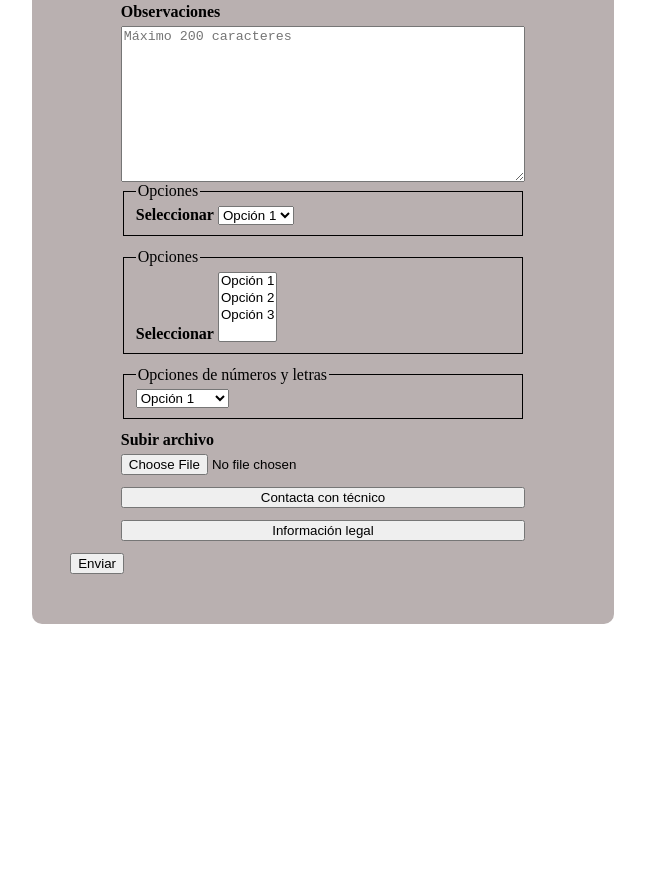
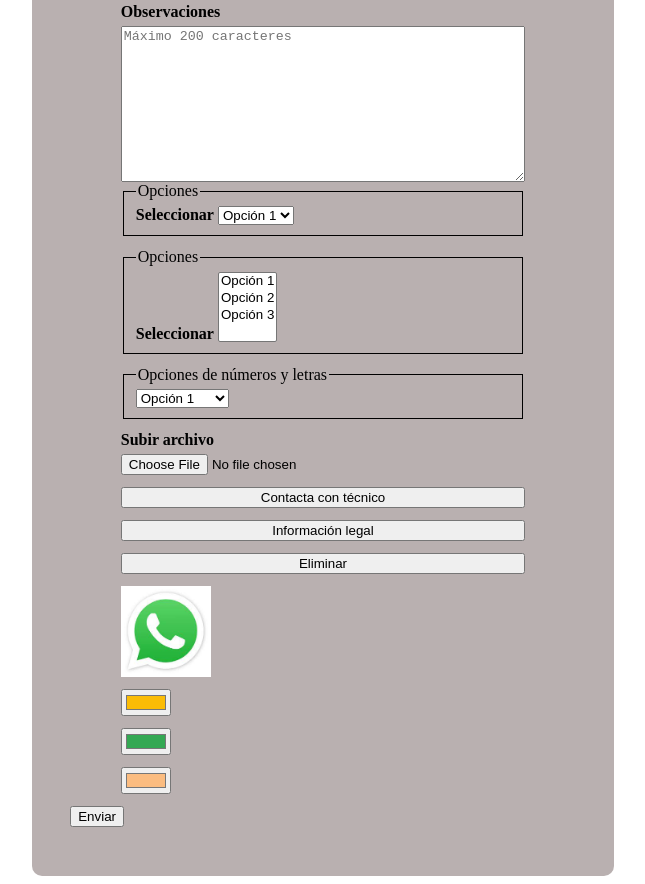
Before and after one commit to oalmaria/formulario-pruebas, a plain HTML site: page index.html in a window 1280 px wide. Shown: the part 744-1628 px from the top of the page, without its empty margins (317-962 px from the left). Before the commit the page ends 1376 px from the top, so only its background shows below. Drawn offline with Linux system fonts and the light colour scheme.

Commit message:
CAMBIOS2

```diff
--- a/index.html
+++ b/index.html
@@ -131,6 +131,13 @@ correo al que se lo quieres enviar-->
              formaction="https://oalhuetortajar.com/politica-de-privacidad/"
              formtarget="_blank"> <!--fromtarget="blank" PARA QUE NO TE PISE
             LA PÁGINA; SE TE ABRA UNA PESÑA NUEVA-->
+            <input type="reset" value="Eliminar">
+            <input type="image" src="img/imagen.png" width="90px"
+             height="auto" formaction="https://web.whatsapp.com/"
+             formtarget="_blank">
+             <input type="color" value="#FBBC05">
+             <input type="color" value="#34A853">
+             <input type="color" value="#FBBC80">
         </div>
 
 
```
Also changed, not shown: img/imagen.png (added).
